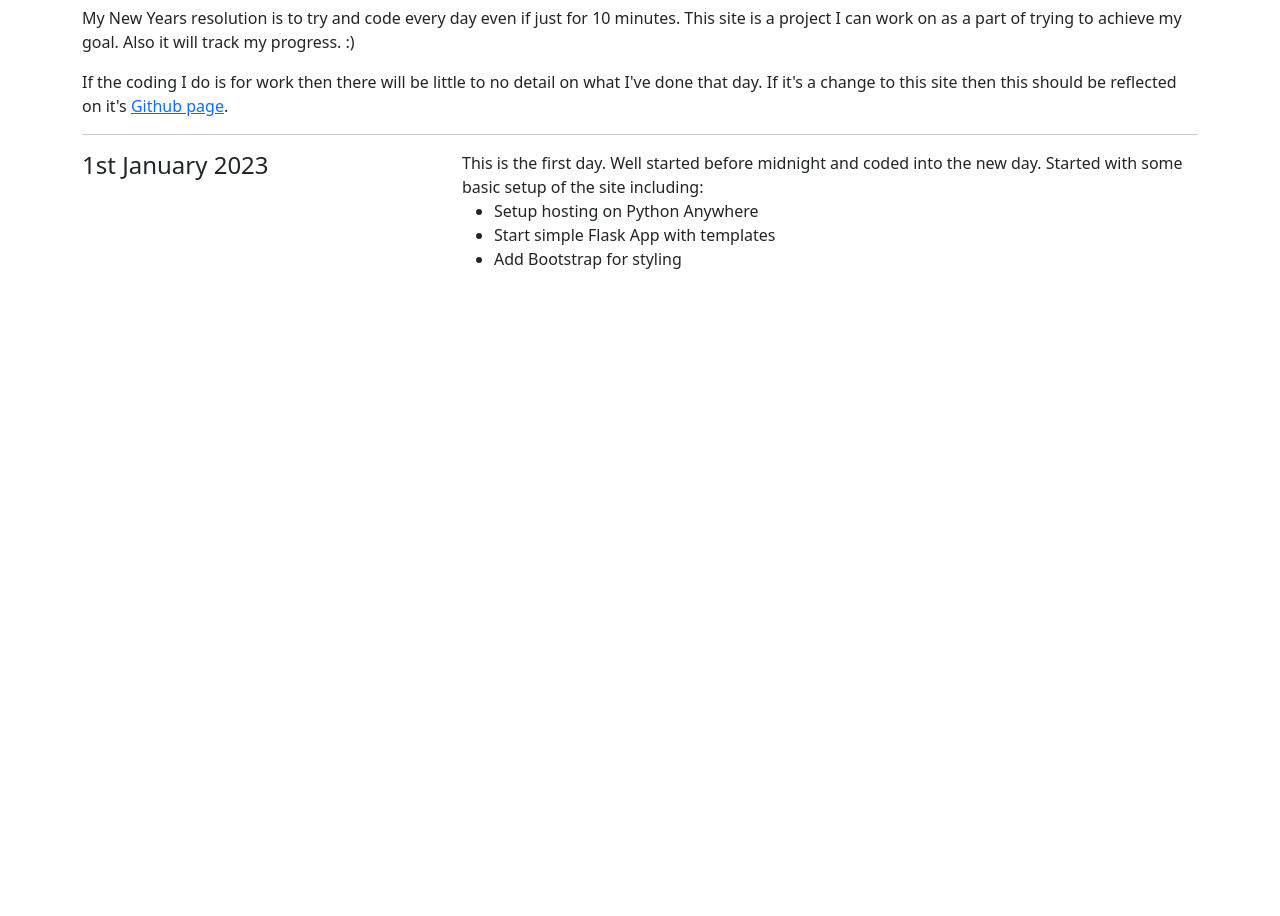
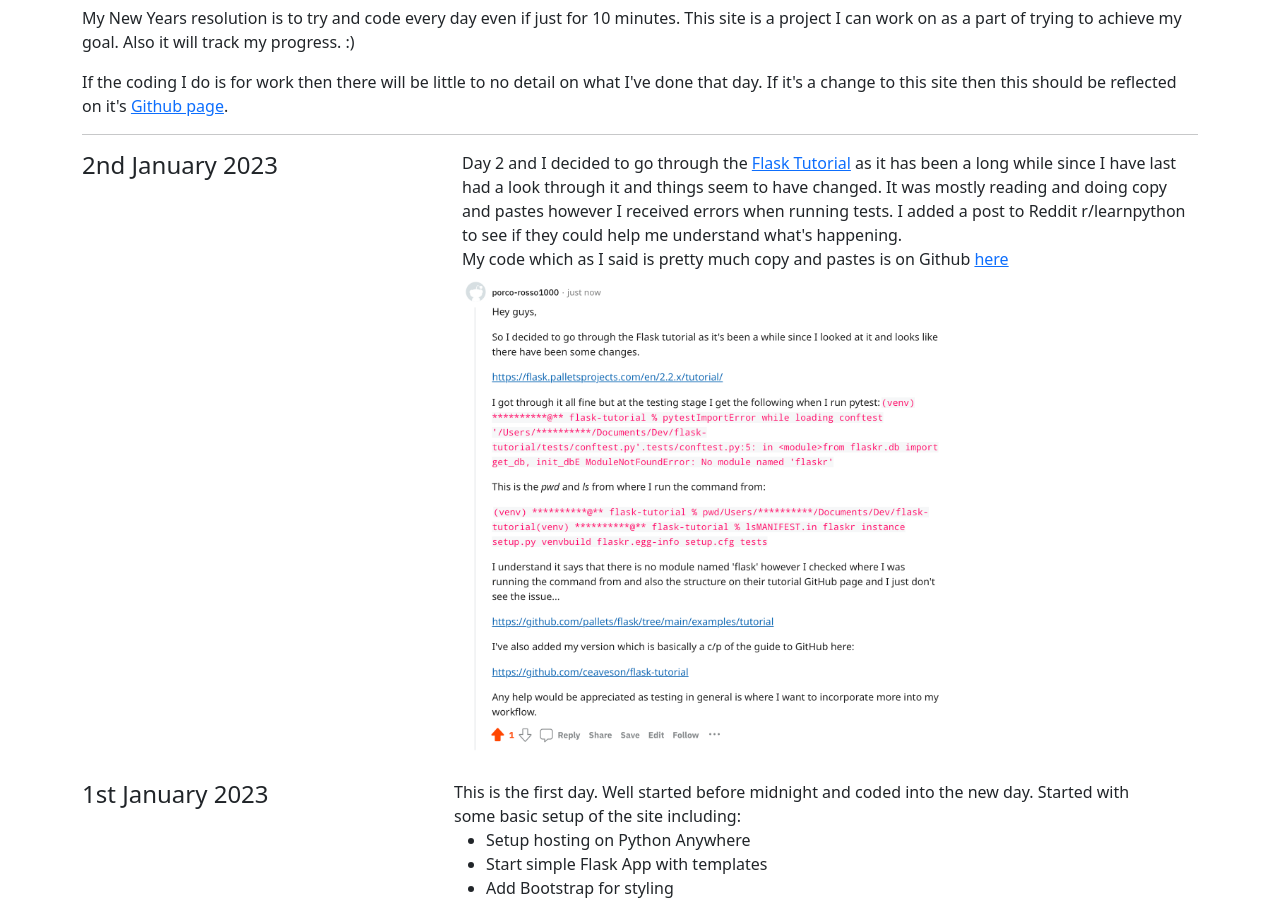
Before and after one commit to ceaveson/www.eaveson.co.uk, a Flask app: page / in a window 1280 px wide. Shown: the part 50-966 px from the top of the page. Before the commit the page ends 319 px from the top, so only its background shows below. Run offline with Flask 2, Linux system fonts and the light colour scheme.

Commit message:
day 2 update

```diff
--- a/templates/home.html
+++ b/templates/home.html
@@ -20,7 +20,17 @@ If the coding I do is for work then there will be little to no detail on what I'
 <hr>
 </p></div>
     </div>
-<div class="row">
+    <div class="row">
+        <div class="col-4"><h4>2nd January 2023</h4></div>
+        <div class="col-8">
+            Day 2 and I decided to go through the <a href="https://flask.palletsprojects.com/en/2.2.x/tutorial/">Flask Tutorial</a> as it has been a long while since I have last had a look through it and things seem to have changed. It was mostly reading and doing copy and pastes however I received errors when running tests. I added a post to Reddit r/learnpython to see if they could help me understand what's happening.<br>
+            My code which as I said is pretty much copy and pastes is on Github <a href ="https://github.com/ceaveson/flask-tutorial">here</a>
+
+            <img src="{{url_for('static', filename='img/ask_reddit_for_help_1.png')}}" style="width:500px;"><br><br>
+            </div>
+        </div>
+    <div class="row">
+        <div class="row">
     <div class="col-4"><h4>1st January 2023</h4></div>
     <div class="col-8">
         This is the first day. Well started before midnight and coded into the new day. Started with some basic setup of the site including:
```
Also changed, not shown: static/img/ask_reddit_for_help_1.png (added).
